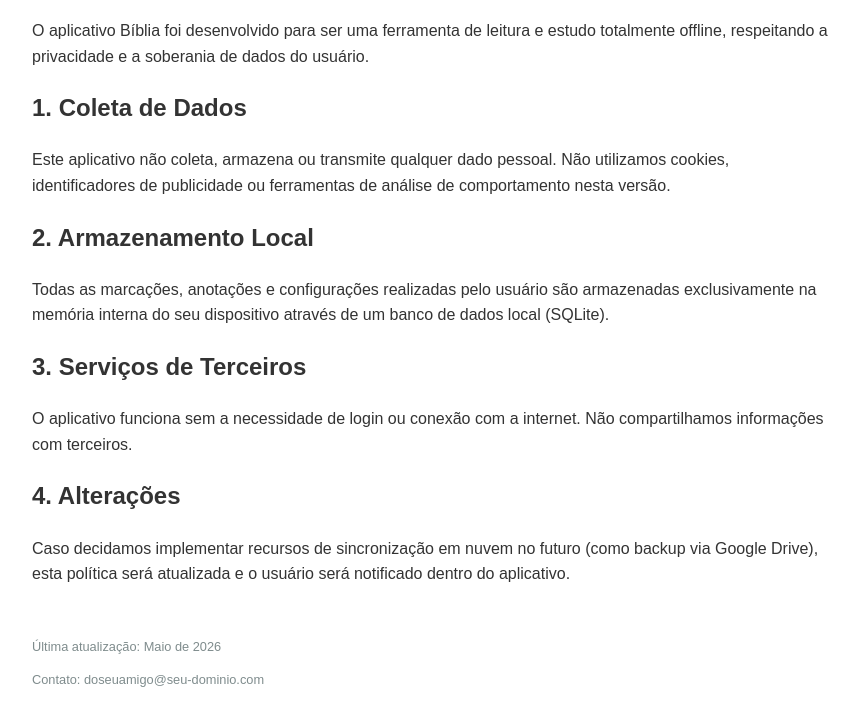
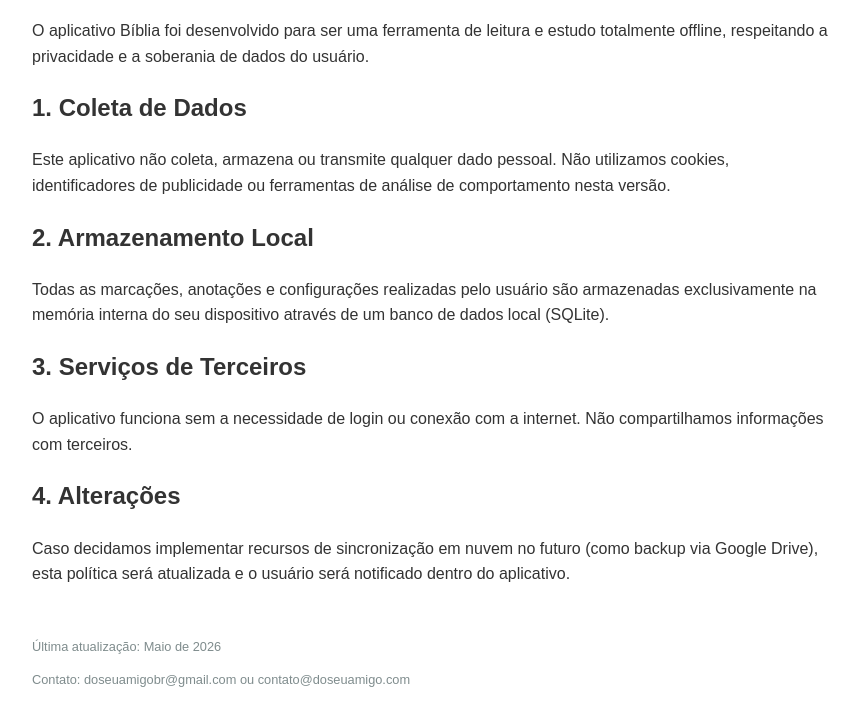
Before and after one commit to doseuamigobr/site-institucional, a plain HTML site: page privacidade.html in a window 1280 px wide. Shown: the part 96-819 px from the top of the page, without its empty margins (208-1066 px from the left). Drawn offline with Linux system fonts and the light colour scheme.

Commit message:
Update privacidade.html

```diff
--- a/privacidade.html
+++ b/privacidade.html
@@ -28,7 +28,7 @@
 
     <div class="footer">
         <p>Última atualização: Maio de 2026</p>
-        <p>Contato: doseuamigo@seu-dominio.com</p>
+        <p>Contato: doseuamigobr@gmail.com ou contato@doseuamigo.com</p>
     </div>
 </body>
 </html>
```
